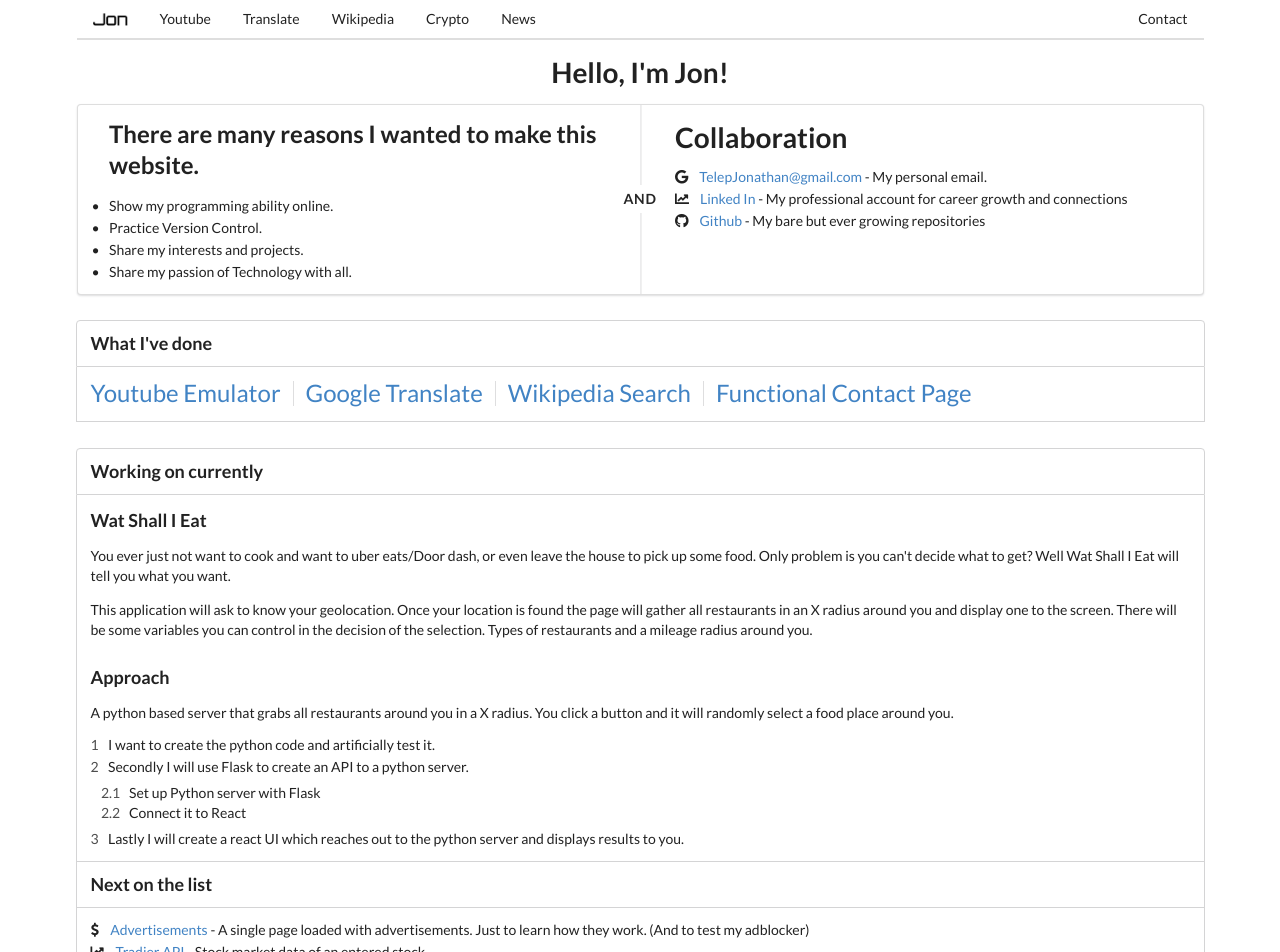
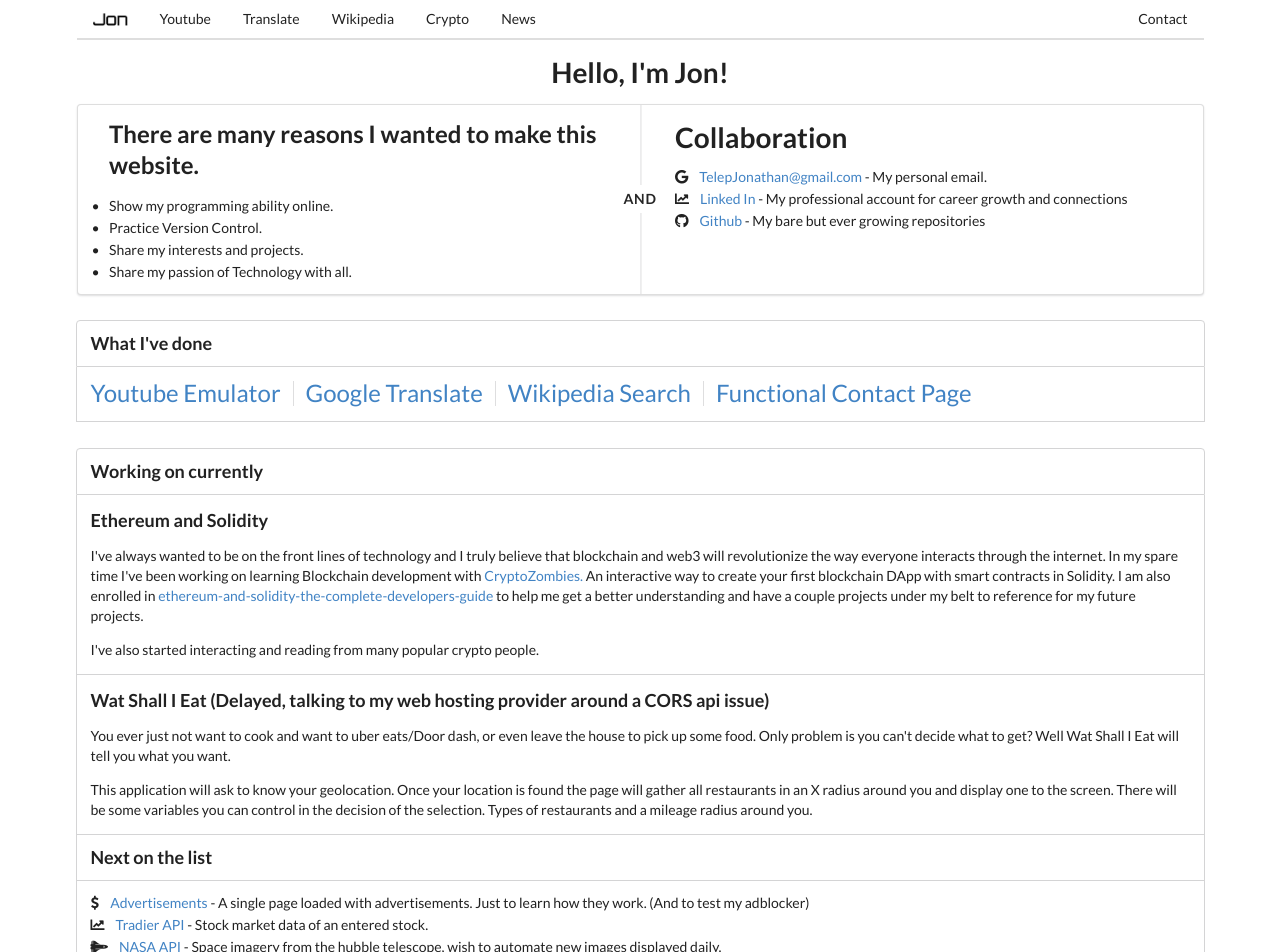
Before and after one commit to JonTelep/JonathanTelep, a React (Create React App) app: page / in a window 1280 px wide. Shown: the top 952 px of the page. Built offline with nearby package versions, Linux system fonts and the light colour scheme; no server answers.

Commit message:
Edited landing page to show my ethereum learning.

```diff
--- a/src/components/Landing.js
+++ b/src/components/Landing.js
@@ -90,7 +90,19 @@
 
                 <h3 className="ui top attached header">Working on currently</h3>
                 <div className="ui attached segment">
-                    <h3>Wat Shall I Eat </h3>
+                    <h3>Ethereum and Solidity</h3>
+                    <p>
+                        I've always wanted to be on the front lines of technology and I truly believe that blockchain and web3 will revolutionize the way everyone interacts through the internet. In my spare
+                        time I've been working on learning Blockchain development with <a href="https://cryptozombies.io/">CryptoZombies.</a> An interactive way to create your first blockchain DApp with
+                        smart contracts in Solidity. I am also enrolled in <a href="https://www.udemy.com/course/ethereum-and-solidity-the-complete-developers-guide">ethereum-and-solidity-the-complete-developers-guide </a>
+                        to help me get a better understanding and have a couple projects under my belt to reference for my future projects.
+                    </p>
+                    <p>
+                        I've also started interacting and reading from many popular crypto people.
+                    </p>
+                </div>
+                <div className="ui attached segment">
+                    <h3>Wat Shall I Eat (Delayed, talking to my web hosting provider around a CORS api issue)</h3>
                     <p>
                         You ever just not want to cook and want to uber eats/Door dash, or even leave the house to pick up some food. Only problem is you can't decide what to get?
                         Well Wat Shall I Eat will tell you what you want.
@@ -99,22 +111,7 @@
                         This application will ask to know your geolocation. Once your location is found the page will gather all restaurants in an X radius around you and display one to the screen.
                         There will be some variables you can control in the decision of the selection. Types of restaurants and a mileage radius around you.
                     </p>
-                    <h3>Approach</h3>
-                    <p>
-                        A python based server that grabs all restaurants around you in a X radius.
-                        You click a button and it will randomly select a food place around you.
-                    </p>
 
-                        <ol className="ui list">
-                        <li>I want to create the python code and artificially test it. </li>
-                        <li>Secondly I will use Flask to create an API to a python server.
-                            <ol>
-                                <li>Set up Python server with Flask</li>
-                                <li>Connect it to React</li>
-                            </ol>
-                        </li>
-                        <li>Lastly I will create a react UI which reaches out to the python server and displays results to you.</li>
-                        </ol>
                 </div>
 
                 <h3 className="ui attached header">Next on the list</h3>
```
